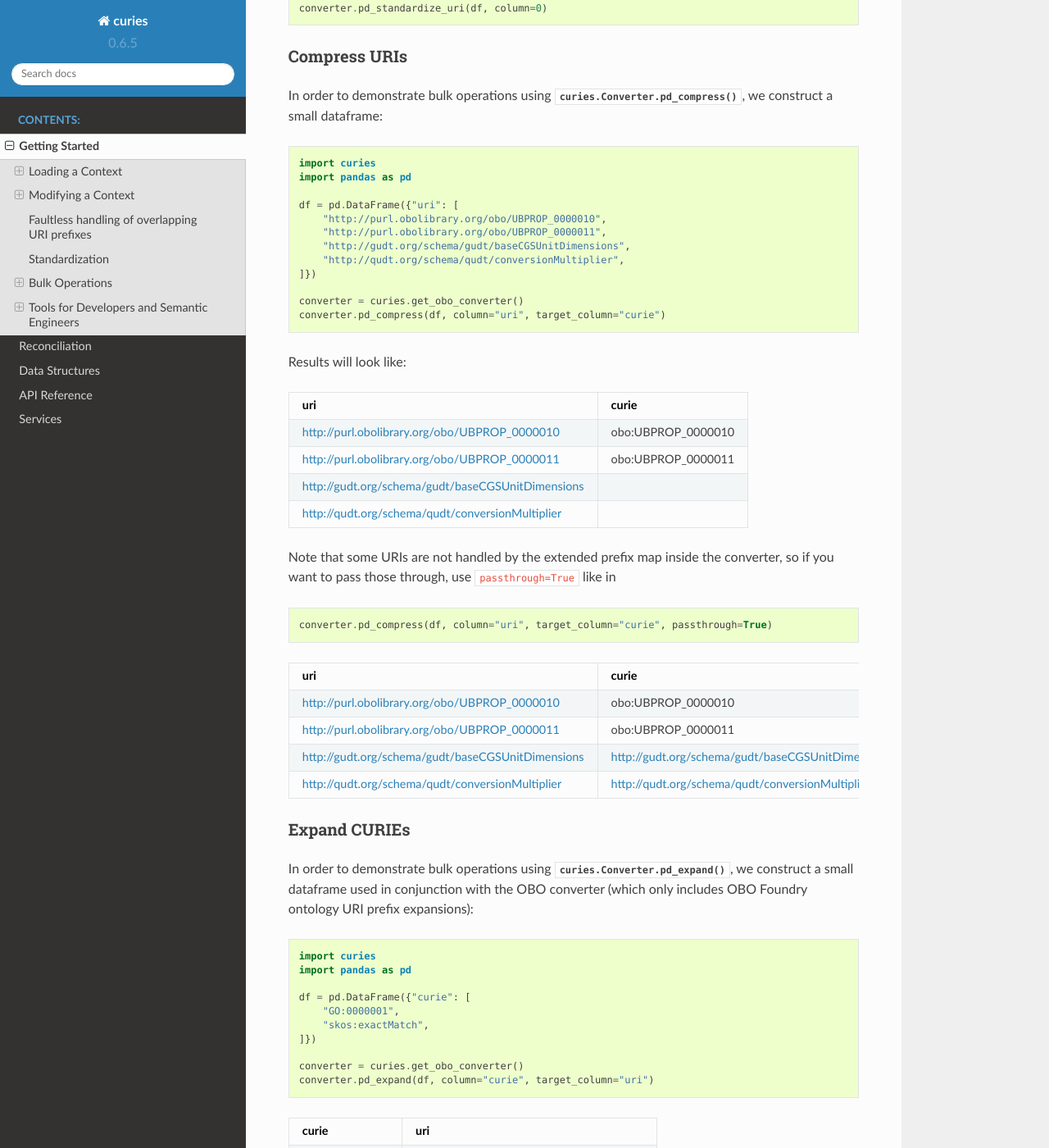
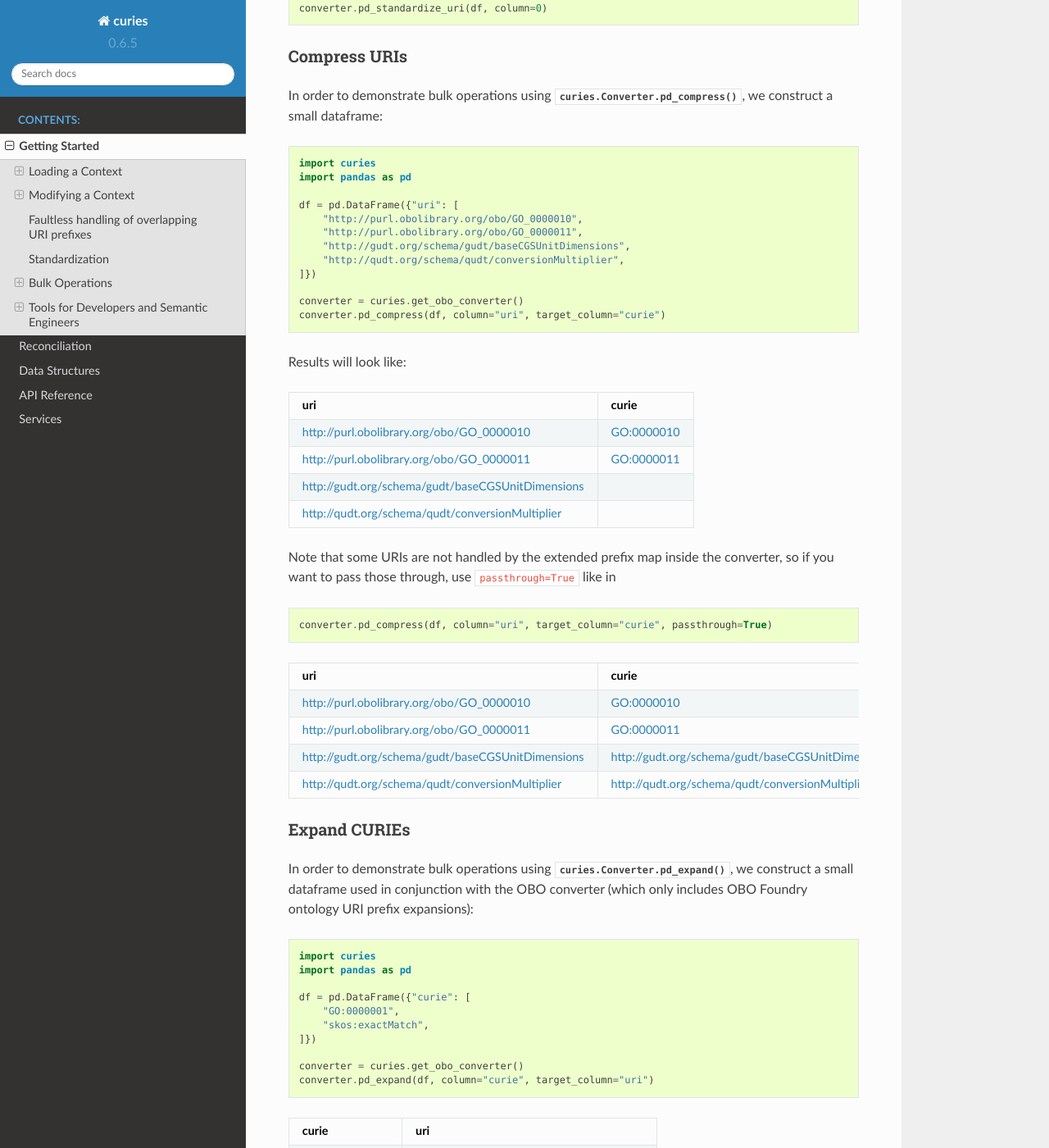
Before and after one commit to biopragmatics/curies, a Sphinx documentation site: the page built from docs/source/tutorial.rst, in a window 1280 px wide and 1400 px high, scrolled down 8389 px. Shown: the whole window at 82% size. Built offline with Sphinx 7.4.7 and the Read the Docs theme 2.0.0, drawn with Linux system fonts in a browser that asks for light colours.

Commit message:
Update tutorial.rst

```diff
--- a/docs/source/tutorial.rst
+++ b/docs/source/tutorial.rst
@@ -434,8 +434,8 @@ we construct a small dataframe:
     import pandas as pd
 
     df = pd.DataFrame({"uri": [
-        "http://purl.obolibrary.org/obo/UBPROP_0000010",
-        "http://purl.obolibrary.org/obo/UBPROP_0000011",
+        "http://purl.obolibrary.org/obo/GO_0000010",
+        "http://purl.obolibrary.org/obo/GO_0000011",
         "http://gudt.org/schema/gudt/baseCGSUnitDimensions",
         "http://qudt.org/schema/qudt/conversionMultiplier",
     ]})
@@ -445,14 +445,14 @@ we construct a small dataframe:
 
 Results will look like:
 
-=================================================  ==================
+=================================================  ==========
 uri                                                curie
-=================================================  ==================
-http://purl.obolibrary.org/obo/UBPROP_0000010      obo:UBPROP_0000010
-http://purl.obolibrary.org/obo/UBPROP_0000011      obo:UBPROP_0000011
+=================================================  ==========
+http://purl.obolibrary.org/obo/GO_0000010          GO:0000010
+http://purl.obolibrary.org/obo/GO_0000011          GO:0000011
 http://gudt.org/schema/gudt/baseCGSUnitDimensions
 http://qudt.org/schema/qudt/conversionMultiplier
-=================================================  ==================
+=================================================  ==========
 
 Note that some URIs are not handled by the extended prefix map inside the converter, so if you want
 to pass those through, use ``passthrough=True`` like in
@@ -464,8 +464,8 @@ to pass those through, use ``passthrough=True`` like in
 =================================================  =================================================
 uri                                                curie
 =================================================  =================================================
-http://purl.obolibrary.org/obo/UBPROP_0000010      obo:UBPROP_0000010
-http://purl.obolibrary.org/obo/UBPROP_0000011      obo:UBPROP_0000011
+http://purl.obolibrary.org/obo/GO_0000010          GO:0000010
+http://purl.obolibrary.org/obo/GO_0000011          GO:0000011
 http://gudt.org/schema/gudt/baseCGSUnitDimensions  http://gudt.org/schema/gudt/baseCGSUnitDimensions
 http://qudt.org/schema/qudt/conversionMultiplier   http://qudt.org/schema/qudt/conversionMultiplier
 =================================================  =================================================
```
